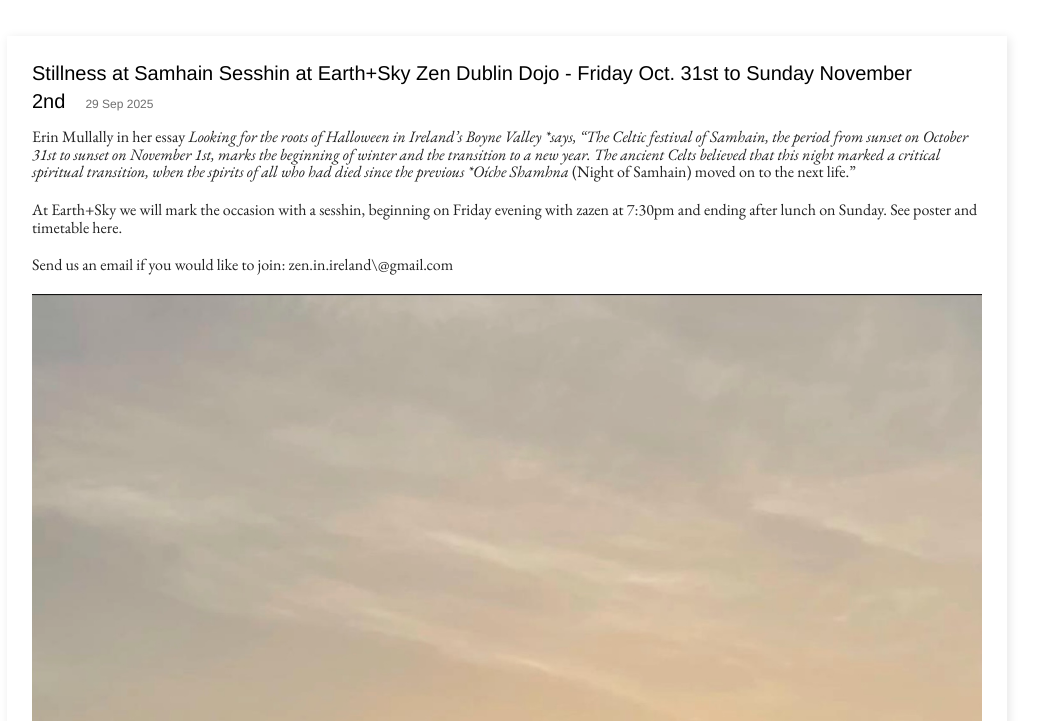
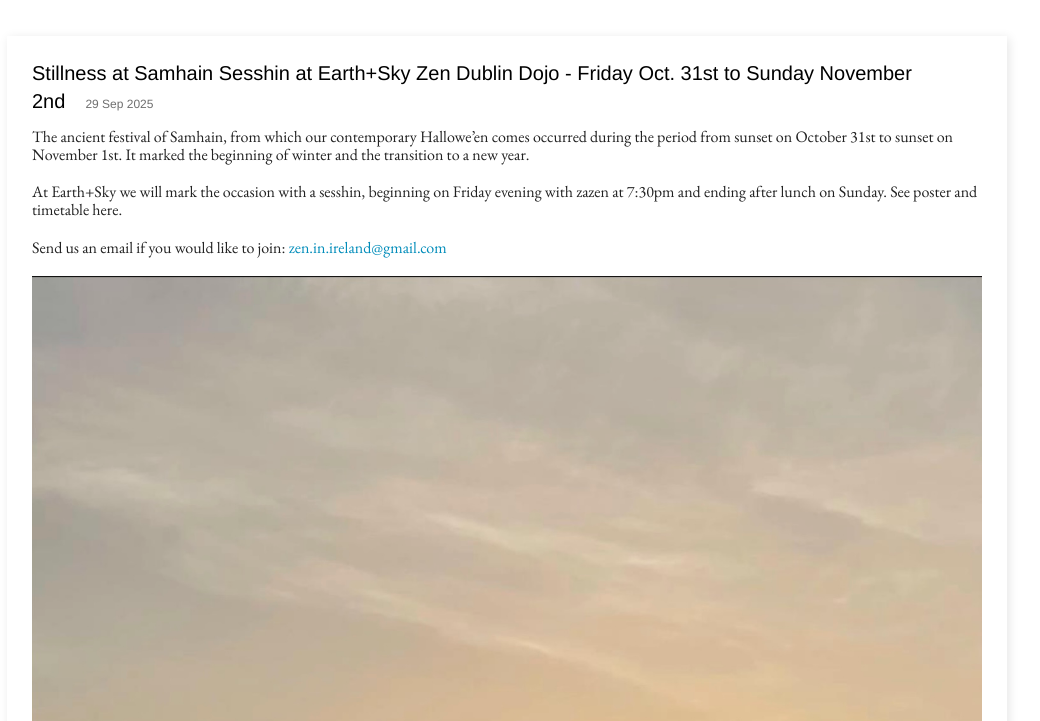
Before and after one commit to zen-ireland/zenireland.github.io, a Jekyll site: the page built from _posts/2025-09-30-stillness-at-samhain-sesshin-at-earthsky-zen-dublin-dojo-friday-oct-31st-to-sunday-november-2nd.md, in a window 1280 px wide and 900 px high, cut to the strip 179-900 px from the top of the window. Shown: the whole strip, without its empty margins (133-1173 px from the left). Built offline with Jekyll 4.4.1, drawn with Linux system fonts in a browser that asks for light colours.

Commit message:
TinaCMS content update

```diff
--- a/_posts/2025-09-30-stillness-at-samhain-sesshin-at-earthsky-zen-dublin-dojo-friday-oct-31st-to-sunday-november-2nd.md
+++ b/_posts/2025-09-30-stillness-at-samhain-sesshin-at-earthsky-zen-dublin-dojo-friday-oct-31st-to-sunday-november-2nd.md
@@ -7,10 +7,10 @@ categories:
   - dublin
 ---
 
-Erin Mullally in her essay *Looking for the roots of Halloween in Ireland’s Boyne Valley *says, “The Celtic festival of Samhain, the period from sunset on October 31st to sunset on November 1st, marks the beginning of winter and the transition to a new year. The ancient Celts believed that this night marked a critical spiritual transition, when the spirits of all who had died since the previous *Oíche Shamhna* (Night of Samhain) moved on to the next life.”
+The ancient festival of Samhain, from which our contemporary Hallowe'en comes occurred during the period from sunset on October 31st to sunset on November 1st. It marked the beginning of winter and the transition to a new year.
 
 At Earth+Sky we will mark the occasion with a sesshin, beginning on Friday evening with zazen at 7:30pm and ending after lunch on Sunday. See poster and timetable here.
 
-Send us an email if you would like to join: zen.in.ireland\@gmail.com
+Send us an email if you would like to join: [zen.in.ireland@gmail.com](mailto:zen.in.ireland@gmail.com)
 
 ![](</img/SAMHAIN 2025.jpg>)![](</img/Hallowe'en Sesshin 2025 Timetable_1.jpg>)
```
